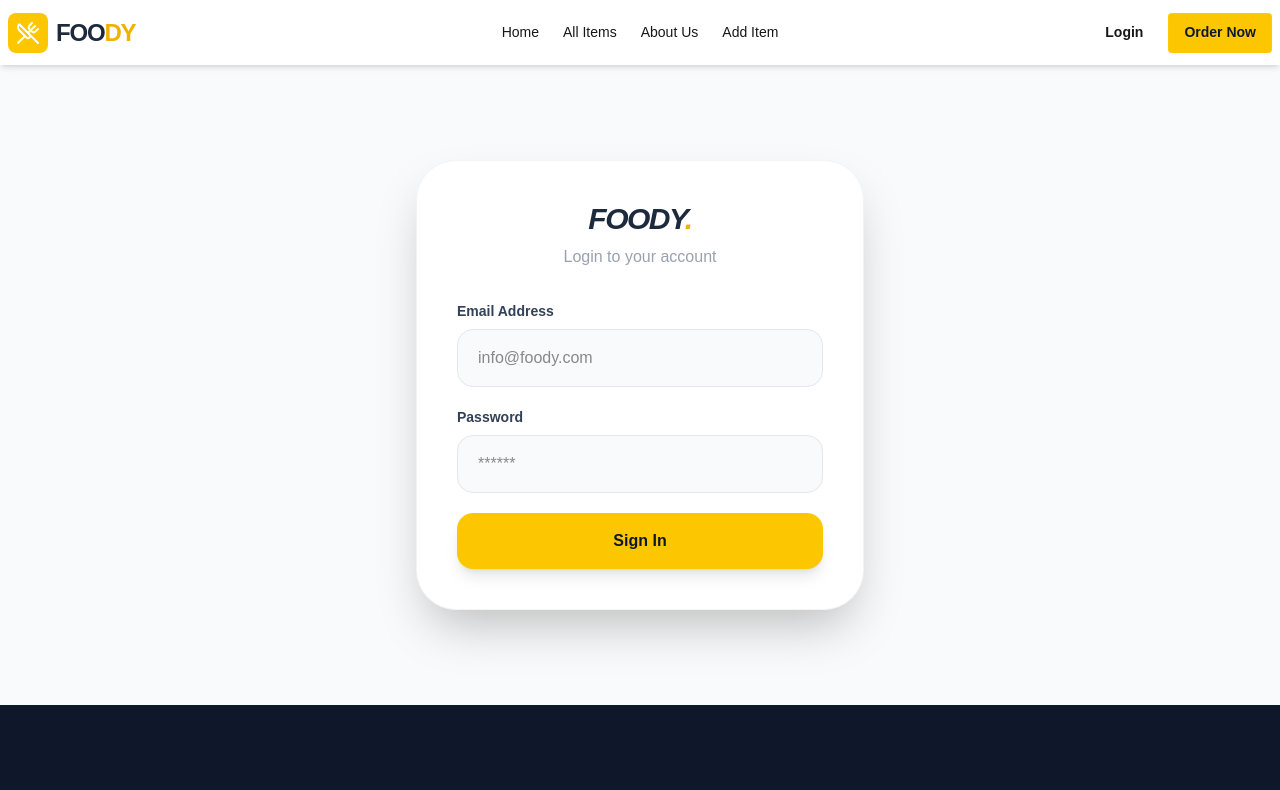
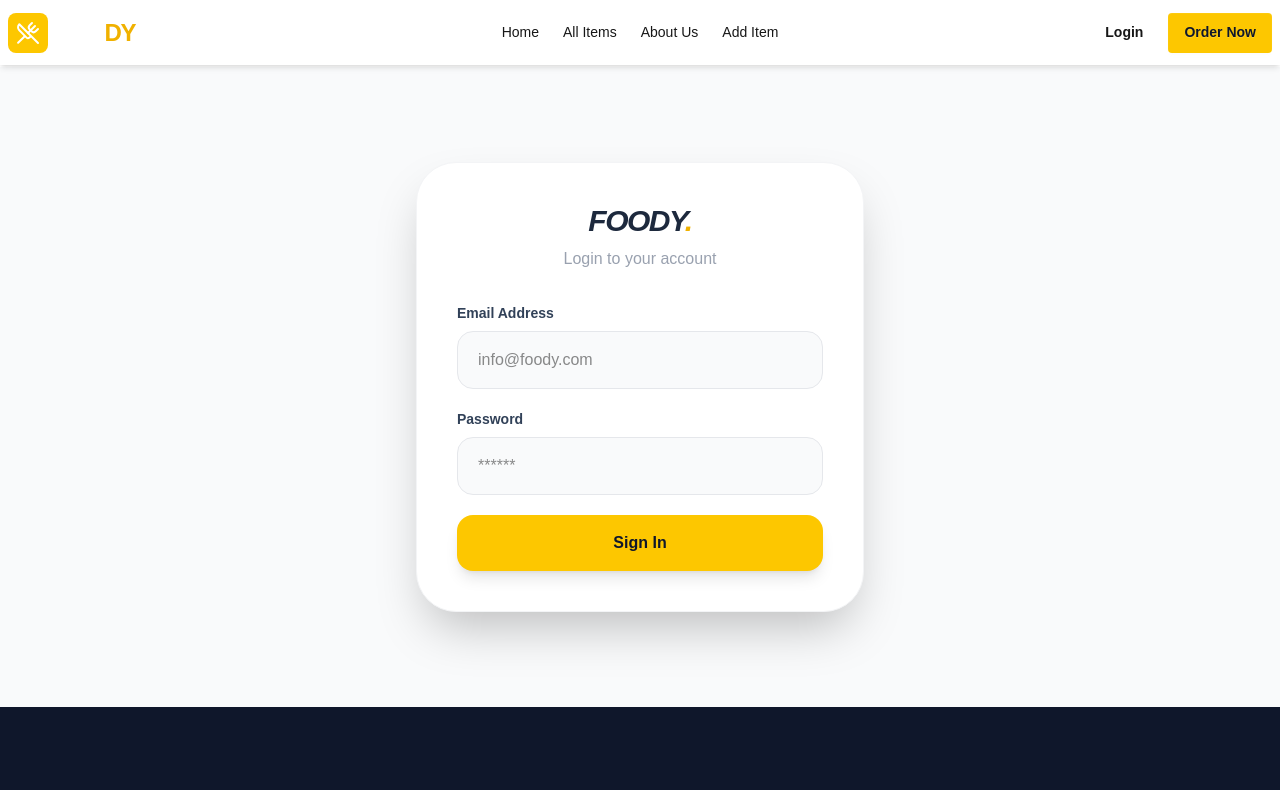
Before and after one commit to saifur-sagor/Next-Js-First-Project, a Next.js app: page /Login in a window 1280 px wide. Shown: the top 790 px of the page. Built offline with nearby package versions, Linux system fonts and the light colour scheme.

Commit message:
Hydration issue solve

```diff
--- a/src/Components/Banner.jsx
+++ b/src/Components/Banner.jsx
@@ -1,4 +1,5 @@
 "use client";
+import { useState, useEffect } from "react";
 import { Swiper, SwiperSlide } from "swiper/react";
 import { Autoplay, Pagination } from "swiper/modules";
 
@@ -36,6 +37,13 @@ const sliderData = [
 ];
 
 export default function Banner() {
+  const [isMounted, setIsMounted] = useState(false);
+
+useEffect(() => {
+  setIsMounted (true);
+}, []);
+
+if (!isMounted) return null;
   return (
     <div className="w-full h-[65vh] relative overflow-hidden">
       <Swiper
@@ -86,15 +94,15 @@ export default function Banner() {
       </Swiper>
 
       {/* Custom Styles for Swiper Pagination */}
-      <style jsx global>{`
+      <style>{`
   .swiper-pagination-bullet-active {
     background: #facc15 !important;
     width: 24px !important;
     border-radius: 10px !important;
   }
   .swiper-pagination-bullet {
-          background: white;
-          opacity: 0.8;
+    background: white !important;
+    opacity: 0.8 !important;
   }
 `}</style>
     </div>
--- a/src/Components/Navbar.jsx
+++ b/src/Components/Navbar.jsx
@@ -8,7 +8,7 @@ export default function Navbar() {
   window.location.href = "/Login";
 };
   return (
-    <div className="sticky top-0 z-50 bg-base-100 shadow-md">
+    <div className="sticky top-0 z-50 bg-base-100 shadow-md mb-0.5">
       <div className="navbar container mx-auto">
         <div className="navbar-start">
           <div className="dropdown">
@@ -30,7 +30,7 @@ export default function Navbar() {
             <div className="bg-yellow-400 p-2 rounded-lg group-hover:bg-yellow-500 transition-colors">
               <UtensilsCrossed size={24} className="text-white" />
             </div>
-            <span className="text-2xl font-black tracking-tighter text-slate-800">
+            <span className="text-2xl font-black tracking-tighter text-white">
               FOO<span className="text-yellow-500">DY</span>
             </span>
           </Link>
```
Lines whose indentation alone changed are shown as unchanged.
